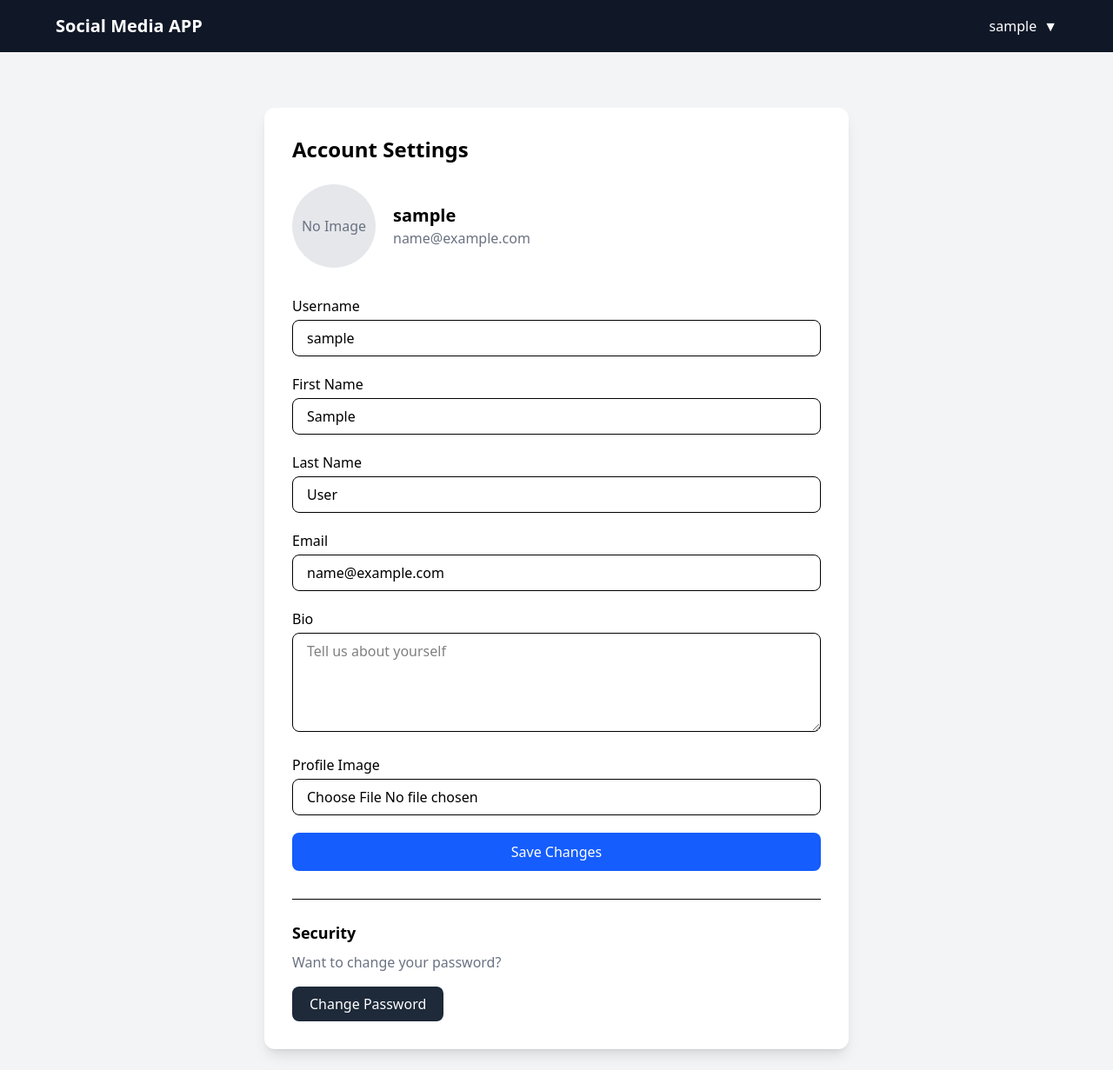
After one commit to dkdukes/Social_media, a Django app: page /settings/ in a window 1280 px wide. The commit adds this page. Shown: the whole page at 87% size. Run offline with Django 5.2, Linux system fonts and the light colour scheme; the visitor is signed in with stand-in values (Sample User, id 1).

Commit message:
feat: add settings where a user can edit settings and change password

```diff
--- a/social_app/forms.py
+++ b/social_app/forms.py
@@ -53,7 +53,41 @@ class UserForm(forms.ModelForm):
         }
 
 
+class UserUpdateForm(forms.ModelForm):
+    class Meta:
+        model = CustomUser
+        fields = ["first_name","last_name","username","email","bio","image"]
+        widgets = {
+            'username': forms.TextInput(attrs={
+                'class': 'w-full border rounded-lg px-4 py-2',
+                'placeholder': 'Username'
+            }),
 
+            'first_name': forms.TextInput(attrs={
+                'class': 'w-full border rounded-lg px-4 py-2',
+                'placeholder': 'First name'
+            }),
+
+            'last_name': forms.TextInput(attrs={
+                'class': 'w-full border rounded-lg px-4 py-2',
+                'placeholder': 'Last name'
+            }),
+
+            'email': forms.EmailInput(attrs={
+                'class': 'w-full border rounded-lg px-4 py-2',
+                'placeholder': 'Email'
+            }),
+
+            'bio': forms.Textarea(attrs={
+                'class': 'w-full border rounded-lg px-4 py-2',
+                'placeholder': 'Tell us about yourself',
+                'rows': 4
+            }),
+
+            'image': forms.FileInput(attrs={
+                'class': 'w-full border rounded-lg px-4 py-2'
+            }),
+        }
 class TagForm(forms.ModelForm):
     class Meta:
         model = Tags
--- a/social_app/templates/base.html
+++ b/social_app/templates/base.html
@@ -21,33 +21,81 @@
 
             {% if user.is_authenticated %}
 
-                <div class="flex items-center gap-4">
+            <div class="relative">
+
+                <!-- User menu button -->
+                <button
+                    onclick="toggleMenu()"
+                    class="flex items-center gap-2 hover:text-gray-300"
+                >
+
+                    {% if user.image %}
+                        <img
+                            src="{{ user.image.url }}"
+                            alt="{{ user.username }}"
+                            class="w-10 h-10 rounded-full object-cover"
+                        >
+                    {% endif %}
 
                     <span>
-                        Welcome, {{ user.username }}
+                        {{ user.username }}
                     </span>
+
+                    <span>▼</span>
+
+                </button>
+
+
+                <!-- Dropdown -->
+                <div
+                    id="userMenu"
+                    class="hidden absolute right-0 mt-2 w-48 bg-white text-gray-800 rounded-lg shadow-lg overflow-hidden"
+                >
+
+                    <a
+                        href="{% url 'settings' %}"
+                        class="block px-4 py-3 hover:bg-gray-100"
+                    >
+                        ⚙️ Settings
+                    </a>
+
+                    <a
+                        href="{% url 'my-posts' %}"
+                        class="block px-4 py-3 hover:bg-gray-100"
+                    >
+                        📝 My Posts
+                    </a>
+
+                    <a
+                        href="{% url 'followers' %}"
+                        class="block px-4 py-3 hover:bg-gray-100"
+                    >
+                        👥 Followers
+                    </a>
+
+                    <a
+                        href="{% url 'following' %}"
+                        class="block px-4 py-3 hover:bg-gray-100"
+                    >
+                        👤 Following
+                    </a>
+
+                    <div class="border-t"></div>
 
                     <form method="POST" action="{% url 'logout-user' %}">
                         {% csrf_token %}
 
                         <button
                             type="submit"
-                            class="bg-red-500 px-4 py-2 rounded-lg hover:bg-red-600"
+                            class="w-full text-left px-4 py-3 hover:bg-gray-100 text-red-600"
                         >
-                            Logout
+                            🚪 Logout
                         </button>
                     </form>
 
                 </div>
 
-            {% else %}
-
-                <a
-                    href="{% url 'login-user' %}"
-                    class="bg-blue-500 px-4 py-2 rounded-lg hover:bg-blue-600"
-                >
-                    Login
-                </a>
+            </div>
 
             {% endif %}
 
@@ -63,6 +111,12 @@
         {% endblock %}
 
     </main>
+    <script>
+    function toggleMenu() {
+        const menu = document.getElementById("userMenu");
 
+        menu.classList.toggle("hidden");
+    }
+    </script>
 </body>
 </html>
--- a/social_app/templates/posts/all_posts.html
+++ b/social_app/templates/posts/all_posts.html
@@ -28,9 +28,9 @@
             {% csrf_token %}
             <button
                 type="submit"
-                class="bg-blue-500 text-white px-4 py-2 rounded-lg hover:bg-blue-600"
+                class="bg-blue-500 text-red-600 px-4 py-2 rounded-lg hover:bg-blue-600"
             >
-                <span class="ml-2 text-gray-600">{{post.like.count}}Like</span>
+                <span class="ml-2 text-white">{{post.like.count}}Like</span>
             </button>
         </form>
 
--- /dev/null
+++ b/social_app/templates/users/settings.html
@@ -0,0 +1,170 @@
+{% extends 'base.html' %}
+
+{% block title %}
+Settings
+{% endblock %}
+
+{% block content %}
+
+<div class="max-w-2xl mx-auto mt-10">
+
+    <div class="bg-white shadow-lg rounded-xl p-8">
+
+        <h1 class="text-2xl font-bold mb-6">
+            Account Settings
+        </h1>
+
+        <!-- Profile image -->
+        <div class="flex items-center gap-5 mb-8">
+
+            {% if request.user.image %}
+                <img
+                    src="{{ request.user.image.url }}"
+                    alt="{{ request.user.username }}"
+                    class="w-24 h-24 rounded-full object-cover"
+                >
+            {% else %}
+                <div
+                    class="w-24 h-24 rounded-full bg-gray-200
+                           flex items-center justify-center"
+                >
+                    <span class="text-gray-500">
+                        No Image
+                    </span>
+                </div>
+            {% endif %}
+
+            <div>
+                <h2 class="text-xl font-semibold">
+                    {{ request.user.username }}
+                </h2>
+
+                <p class="text-gray-500">
+                    {{ request.user.email }}
+                </p>
+            </div>
+
+        </div>
+
+
+        <!-- Update form -->
+        <form method="POST" enctype="multipart/form-data">
+
+            {% csrf_token %}
+
+            <div class="space-y-5">
+
+                <!-- Username -->
+                <div>
+                    <label class="block font-medium mb-1">
+                        Username
+                    </label>
+
+                    {{ form.username }}
+
+                    {% if form.username.errors %}
+                        <p class="text-red-500 text-sm mt-1">
+                            {{ form.username.errors }}
+                        </p>
+                    {% endif %}
+                </div>
+
+
+                <!-- First name -->
+                <div>
+                    <label class="block font-medium mb-1">
+                        First Name
+                    </label>
+
+                    {{ form.first_name }}
+                </div>
+
+
+                <!-- Last name -->
+                <div>
+                    <label class="block font-medium mb-1">
+                        Last Name
+                    </label>
+
+                    {{ form.last_name }}
+                </div>
+
+
+                <!-- Email -->
+                <div>
+                    <label class="block font-medium mb-1">
+                        Email
+                    </label>
+
+                    {{ form.email }}
+
+                    {% if form.email.errors %}
+                        <p class="text-red-500 text-sm mt-1">
+                            {{ form.email.errors }}
+                        </p>
+                    {% endif %}
+                </div>
+
+
+                <!-- Bio -->
+                <div>
+                    <label class="block font-medium mb-1">
+                        Bio
+                    </label>
+
+                    {{ form.bio }}
+                </div>
+
+
+                <!-- Image -->
+                <div>
+                    <label class="block font-medium mb-1">
+                        Profile Image
+                    </label>
+
+                    {{ form.image }}
+                </div>
+
+
+                <!-- Save -->
+                <button
+                    type="submit"
+                    class="w-full bg-blue-600 text-white
+                           py-2.5 rounded-lg
+                           hover:bg-blue-700 transition"
+                >
+                    Save Changes
+                </button>
+
+            </div>
+
+        </form>
+
+
+        <!-- Password -->
+        <div class="border-t mt-8 pt-6">
+
+            <h2 class="text-lg font-semibold mb-2">
+                Security
+            </h2>
+
+            <p class="text-gray-500 mb-4">
+                Want to change your password?
+            </p>
+
+            <a
+                href="{% url 'password-change' %}"
+                class="inline-block bg-gray-800 text-white
+                       px-5 py-2 rounded-lg
+                       hover:bg-gray-900"
+            >
+                Change Password
+            </a>
+
+        </div>
+
+    </div>
+
+</div>
+
+{% endblock %}
--- a/social_app/urls.py
+++ b/social_app/urls.py
@@ -3,6 +3,7 @@ from django.urls import path,include
 # from . import views
 # from .views import TagViewSet,PostViewSet,UserViewSet,CommentViewSet,LikeViewSet,FollowerViewSet
 from . import views
+from django.contrib.auth import views as auth_views
 
 
 
@@ -22,14 +23,20 @@ from . import views
 
 urlpatterns = [
     # path("v1/",include(router.urls)),
-    path("users/create/",views.create_user,name="create-user"),
-    path("users/login/",views.login_user,name="login-user"),
-    path("users/logout/",views.logout_user,name="logout-user"),
+    path("create-user/",views.create_user,name="create-user"),
+    path("",views.login_user,name="login-user"),
+    path("logout/",views.logout_user,name="logout-user"),
     path("tags/",views.create_tag,name="create-tag"),
-    path("posts/create-post/",views.create_post,name="create-post"),
-    path("posts/view-posts/",views.view_posts,name="view-posts"),
+    path("create-post/",views.create_post,name="create-post"),
+    path("view-posts/",views.view_posts,name="view-posts"),
     path("post/<int:post_id>/like/",views.like_post,name="like-post"),
     path("post/<int:comment_id>/comment",views.comment_post,name="comment-post"),
-    path("post/<int:post_id>/details",views.post_detail,name="post-detail")
+    path("post/<int:post_id>/details",views.post_detail,name="post-detail"),
+    path("settings/",views.settings,name="settings"),
+    path("my_posts/",views.my_posts,name="my-posts"),
+    path("followers/",views.followers,name="followers"),
+    path("following/",views.following,name="following"),
+    path("settings/password/",auth_views.PasswordChangeView.as_view(template_name="users/password_change.html",success_url="/settings/password/done/"),name="password-change"),
+    path("settings/password/done/",auth_views.PasswordChangeDoneView.as_view(template_name="users/password_change_done.html"),name="password-change-done"),
 
 ]
--- a/social_app/views.py
+++ b/social_app/views.py
@@ -6,9 +6,10 @@ from django.shortcuts import render,redirect,get_object_or_404
 from . models import Tags, Posts, CustomUser,Comments,Likes,Followers
 # from . serializers import TagSerializer,PostSerializer,UserSeriaLizer,CommentSeriaLizer,LikeSeriaLizer,FollowSeriaLizer
 # from rest_framework.decorators import api_view
-from . forms import UserForm,TagForm, PostForm
+from . forms import UserForm,TagForm, PostForm, UserUpdateForm
 from django.contrib.auth.forms import AuthenticationForm
 from django.contrib.auth import login,logout
+
 
 # Create your views here.
 def create_user(request):
@@ -39,6 +40,28 @@ def login_user(request):
 def logout_user(request):
     logout(request)
     return redirect("login-user")
+
+
+def settings(request):
+    user = request.user
+    if request.method == "POST":
+        form = UserUpdateForm(request.POST,request.FILES, instance=user)
+        if form.is_valid():
+            form.save()
+            return redirect("settings")
+    else:
+        form = UserUpdateForm(instance=user)
+    return render(request,"users/settings.html",{"form":form})
+
+
+def my_posts(request):
+    pass
+
+def followers(request):
+    pass
+
+def following(request):
+    pass
 
 
 def create_tag(request):
```
Also changed, not shown: social_app/templates/users/password_change.html (added, +32 -0 lines), social_app/templates/users/password_change_done.html (added, +28 -0 lines).
